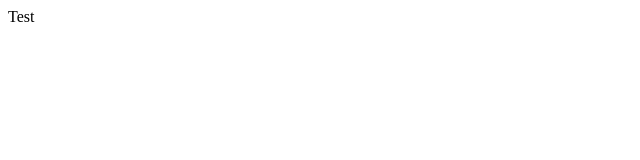
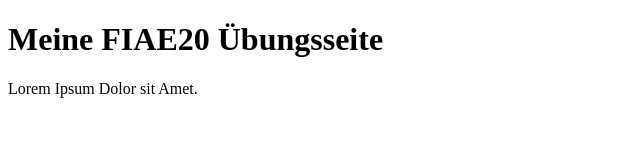
Before and after one commit to guidokl/bfw-html_01, a plain HTML site: page index.html in a window 1280 px wide. Shown: the whole page, without its empty margins (0-640 px from the left). Drawn offline with Linux system fonts and the light colour scheme.

Commit message:
Update index.html

```diff
--- a/index.html
+++ b/index.html
@@ -6,6 +6,9 @@
     <title>Titel</title>
   </head>
   <body>
-    Test
+    <h1>Meine FIAE20 Übungsseite</h1>
+    <div>
+      <p>Lorem Ipsum Dolor sit Amet.</p>
+    </div>
   </body>
 </html>
```
